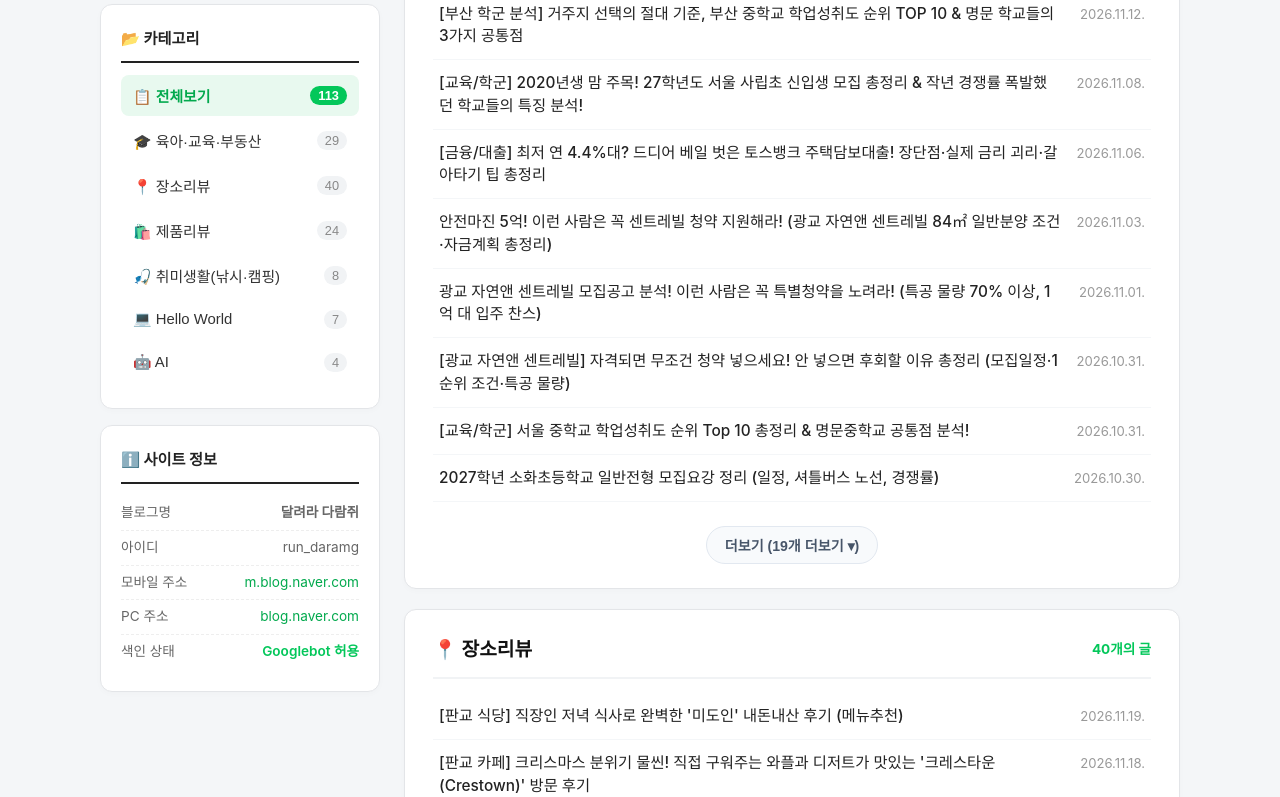
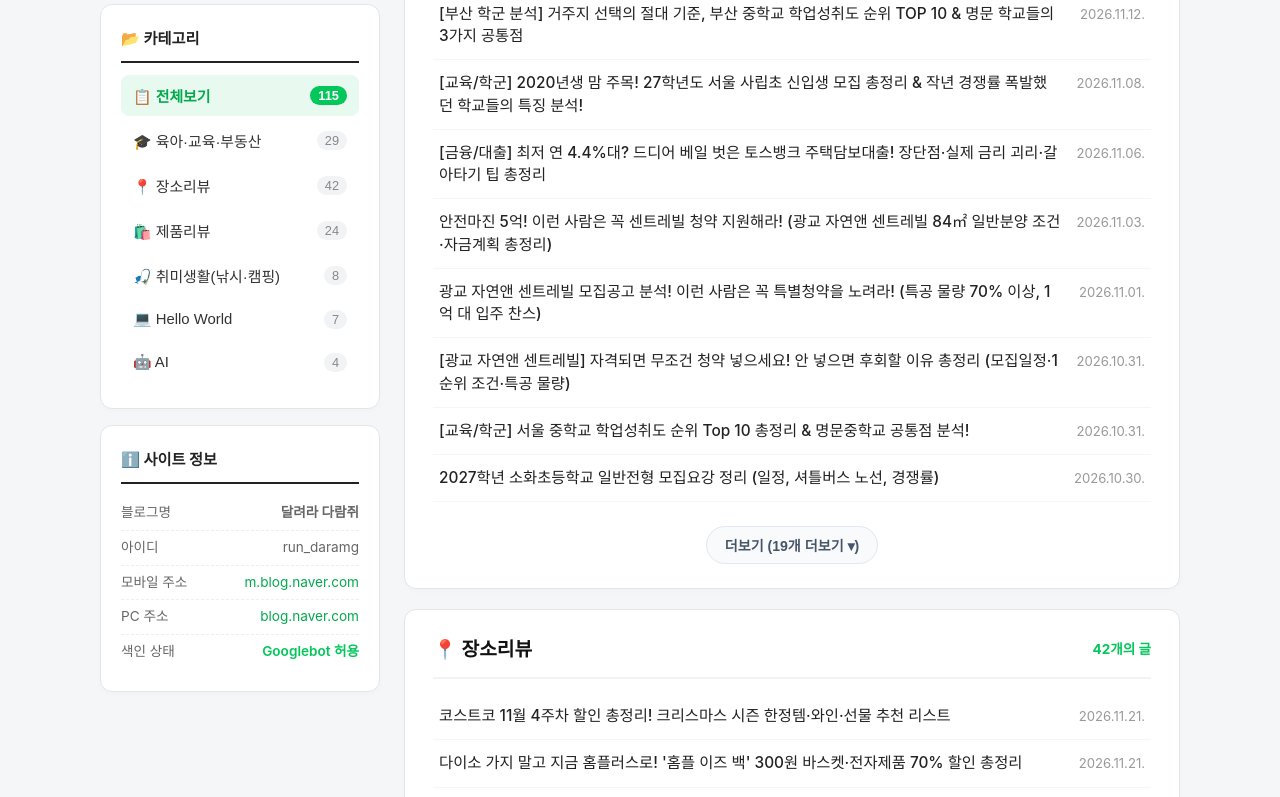
Before and after one commit to run-daramg/run-daramg.github.io, a plain HTML site: page index.html in a window 1280 px wide. Shown: the part 517-1314 px from the top of the page. Drawn offline with Linux system fonts and the light colour scheme.

Commit message:
Auto-update new Naver blog posts by category

```diff
--- a/index.html
+++ b/index.html
@@ -330,7 +330,7 @@
           <li>
             <button class="cat-btn active" onclick="filterCategory('all', this)">
               <span>📋 전체보기</span>
-              <span class="cat-count" id="count-all">112</span>
+              <span class="cat-count" id="count-all">114</span>
             </button>
           </li>
           <li>
@@ -342,7 +342,7 @@
           <li>
             <button class="cat-btn" onclick="filterCategory('장소리뷰', this)">
               <span>📍 장소리뷰</span>
-              <span class="cat-count">40</span>
+              <span class="cat-count">42</span>
             </button>
           </li>
           <li>
@@ -443,9 +443,11 @@
       <section class="category-section" data-category="장소리뷰">
         <div class="section-header">
           <h2>📍 장소리뷰</h2>
-          <span class="section-badge">40개의 글</span>
+          <span class="section-badge">42개의 글</span>
         </div>
         <ul class="post-list">
+          <li><a href="https://m.blog.naver.com/run_daramg/224486153383">코스트코 11월 4주차 할인 총정리! 크리스마스 시즌 한정템·와인·선물 추천 리스트</a><span class="date">2026.11.21.</span></li>
+          <li><a href="https://m.blog.naver.com/run_daramg/224486043314">다이소 가지 말고 지금 홈플러스로! '홈플 이즈 백' 300원 바스켓·전자제품 70% 할인 총정리</a><span class="date">2026.11.21.</span></li>
           <li><a href="https://m.blog.naver.com/run_daramg/224482334526">[판교 식당] 직장인 저녁 식사로 완벽한 '미도인' 내돈내산 후기 (메뉴추천)</a><span class="date">2026.11.19.</span></li>
           <li><a href="https://m.blog.naver.com/run_daramg/224481924909">[판교 카페] 크리스마스 분위기 물씬! 직접 구워주는 와플과 디저트가 맛있는 '크레스타운(Crestown)' 방문 후기</a><span class="date">2026.11.18.</span></li>
           <li><a href="https://m.blog.naver.com/run_daramg/224481862749">[판교역 맛집] 직장인 점심 성지 '사위식당' 낙곱새 3인 세트 내돈내산 솔직 후기</a><span class="date">2026.11.18.</span></li>
```
